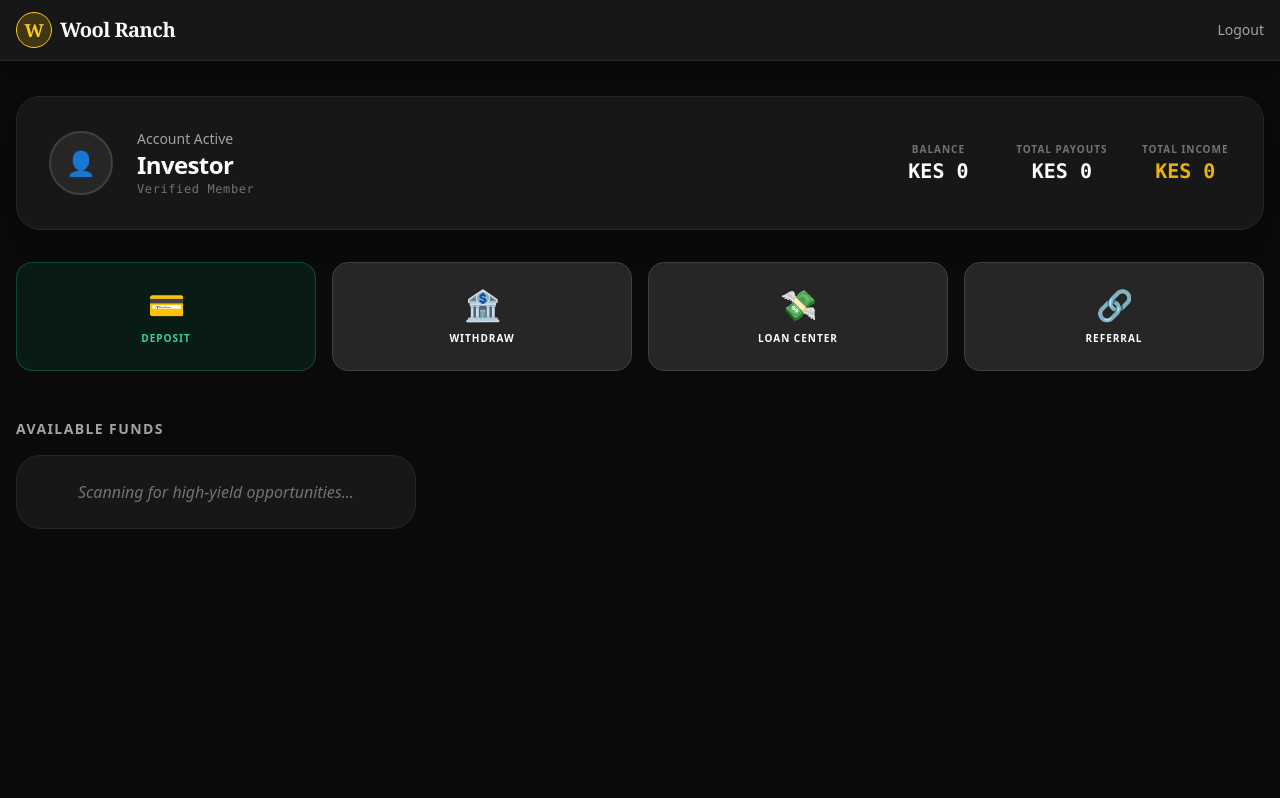
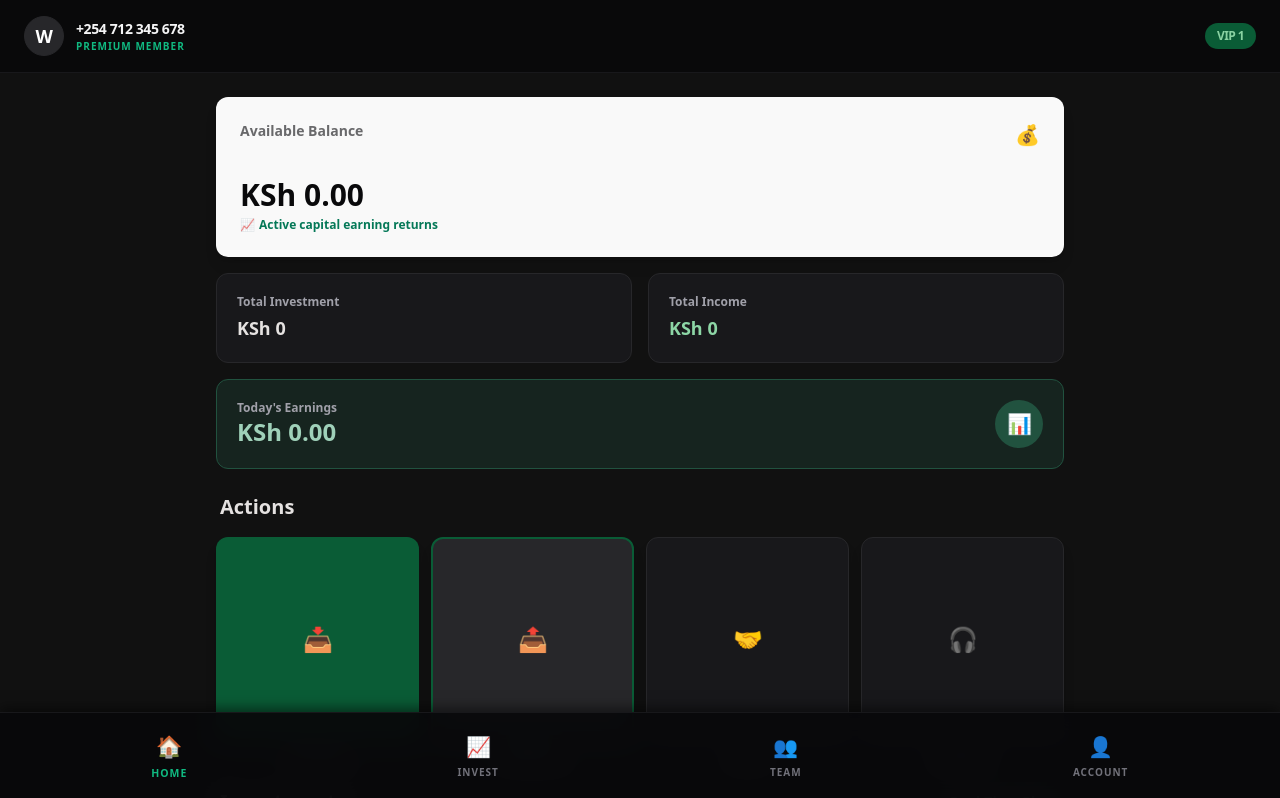
Before and after one commit to linuxbyter/Woolranch, a Next.js app: page /dashboard in a window 1280 px wide. Shown: the top 798 px of the page. Built offline with nearby package versions, Linux system fonts and the light colour scheme; no server answers; the database is empty.

Commit message:
Refactor DashboardPage with TypeScript interfaces

```diff
--- a/app/dashboard/page.tsx
+++ b/app/dashboard/page.tsx
@@ -1,136 +1,293 @@
 'use client';
 
-import { useState, useEffect } from 'react';
+import React, { useState, useEffect } from 'react';
 import { useRouter } from 'next/navigation';
+import axios from 'axios';
 
-export default function DashboardPage() {
+interface Product {
+  id: number;
+  name: string;
+  price: number;
+  dailyIncome: number;
+  revenueDays: number;
+  totalRevenue: number;
+  category: string;
+}
+
+interface UserData {
+  phone: string;
+  vipLevel: number;
+  balance: number;
+  investBalance: number;
+  totalIncome: number;
+  todayIncome: number;
+}
+
+export default function Dashboard() {
   const router = useRouter();
-  const [user, setUser] = useState<any>(null);
+  const [activeTab, setActiveTab] = useState('Fixed Fund');
+  const [products, setProducts] = useState<Product[]>([]);
+  const [user, setUser] = useState<UserData | null>(null);
   const [loading, setLoading] = useState(true);
 
-  // 1. Fetch User Data on Load
   useEffect(() => {
-    async function fetchUserData() {
+    async function fetchData() {
       try {
-        const res = await fetch('/api/user'); // Ensure you have this endpoint
-        const data = await res.json();
-        if (data.success) {
-          setUser(data.user);
-        } else {
-          router.push('/login');
-        }
-      } catch (err) {
-        console.error("Failed to fetch user:", err);
+        const [userRes, productsRes] = await Promise.all([
+          axios.get('/api/user'),
+          axios.get('/api/products'),
+        ]);
+
+        if (userRes.data.success) setUser(userRes.data.user);
+        if (productsRes.data.success) setProducts(productsRes.data.products);
+      } catch (error) {
+        console.error('Error fetching dashboard data:', error);
       } finally {
         setLoading(false);
       }
     }
-    fetchUserData();
-  }, [router]);
 
-  // 2. Handle Referral Link Copy
-  const copyRefLink = () => {
-    const link = `${window.location.origin}/register?ref=${user?.id || ''}`;
-    navigator.clipboard.writeText(link);
-    alert("Referral link copied!");
+    fetchData();
+  }, []);
+
+  const filteredProducts = products.filter((p) => p.category === activeTab);
+
+  const handleBuy = (productId: number) => {
+    router.push(`/buy/${productId}`);
   };
 
-  // 3. Loading State UI
   if (loading) {
     return (
-      <div className="min-h-screen bg-neutral-950 flex items-center justify-center">
-        <div className="animate-spin rounded-full h-12 w-12 border-t-2 border-b-2 border-yellow-500"></div>
+      <div className="min-h-screen bg-[#111111] flex items-center justify-center">
+        <div className="animate-spin rounded-full h-10 w-10 border-b-2 border-[#8dd6a6]"></div>
       </div>
     );
   }
 
   return (
-    <div className="min-h-screen bg-neutral-950 font-sans text-neutral-100">
-
-      {/* Header: Professional Investment Branding */}
-      <header className="fixed top-0 left-0 right-0 z-50 bg-neutral-900 border-b border-neutral-800 shadow-lg">
-        <div className="max-w-7xl mx-auto px-4 py-3 flex justify-between items-center">
-          <div className="flex items-center gap-2">
-            <div className="w-9 h-9 rounded-full bg-yellow-500/20 border border-yellow-400 flex items-center justify-center">
-              <span className="font-serif text-lg font-bold text-yellow-400">W</span>
-            </div>
-            <h1 className="text-xl font-bold font-serif tracking-tight text-neutral-50 text-emerald-400">Wool Ranch</h1>
+    <div className="bg-[#111111] text-[#e5e2e1] min-h-screen font-sans antialiased pb-28">
+      {/* Top App Bar */}
+      <header className="bg-zinc-950 text-emerald-900 tracking-tight sticky top-0 border-b border-zinc-900 flex justify-between items-center w-full px-6 py-4 z-50 backdrop-blur-md bg-zinc-950/90">
+        <div className="flex items-center gap-3">
+          <div className="w-10 h-10 rounded-full bg-zinc-800 flex items-center justify-center overflow-hidden border border-zinc-800 text-white font-bold text-lg select-none">
+            {user?.phone ? user.phone.slice(-1) : 'W'}
           </div>
-          <button
-            onClick={() => { /* Add logout logic here */ router.push('/login') }}
-            className="text-sm font-medium text-neutral-400 hover:text-white transition"
-          >
-            Logout
-          </button>
+          <div className="flex flex-col">
+            <span className="text-zinc-100 font-bold text-sm">
+              {user?.phone ? `+254 ${user.phone.slice(-9)}` : '+254 712 345 678'}
+            </span>
+            <span className="text-[10px] text-emerald-500 uppercase font-bold tracking-widest">
+              Premium Member
+            </span>
+          </div>
+        </div>
+        <div className="flex items-center gap-4">
+          <span className="bg-[#0a5c36] text-[#89d2a2] px-3 py-1 rounded-full text-[12px] font-extrabold tracking-tighter">
+            VIP {user?.vipLevel || 1}
+          </span>
         </div>
       </header>
 
-      <main className="max-w-7xl mx-auto pt-24 pb-12 px-4 space-y-8">
-
-        {/* User Card */}
-        <div className="bg-neutral-900 rounded-3xl p-8 border border-neutral-800 shadow-xl flex flex-col md:flex-row items-center justify-between gap-6">
-          <div className="flex items-center gap-6">
-            <div className="w-16 h-16 rounded-full bg-neutral-800 flex items-center justify-center border-2 border-neutral-700">
-              <span className="text-2xl">👤</span>
+      <main className="pt-6 px-6 space-y-6 max-w-4xl mx-auto">
+        {/* Asymmetric Bento-Style Balance Section */}
+        <div className="grid grid-cols-2 gap-4">
+          <div className="col-span-2 bg-[#F9F9F9] rounded-xl p-6 shadow-lg flex flex-col justify-between min-h-[160px]">
+            <div className="flex justify-between items-start">
+              <span className="text-zinc-950/60 font-semibold text-sm">Available Balance</span>
+              <span className="text-zinc-950 text-xl">💰</span>
             </div>
             <div>
-              <p className="text-sm text-neutral-400">Account Active</p>
-              <h2 className="text-2xl font-semibold text-white tracking-tight">{user?.name || 'Investor'}</h2>
-              <p className="text-xs text-neutral-500 font-mono tracking-wider">{user?.phone || 'Verified Member'}</p>
+              <span className="text-zinc-950 font-extrabold text-3xl block">
+                KSh {user?.balance?.toLocaleString(undefined, { minimumFractionDigits: 2, maximumFractionDigits: 2 }) || '0.00'}
+              </span>
+              <div className="flex items-center gap-1 text-emerald-700 font-semibold text-xs mt-1">
+                <span>📈</span>
+                <span>Active capital earning returns</span>
+              </div>
             </div>
           </div>
 
-          <div className="grid grid-cols-1 sm:grid-cols-3 gap-8 text-center w-full md:w-auto">
-            <div>
-              <p className="text-[10px] text-neutral-500 uppercase tracking-widest font-bold">Balance</p>
-              <p className="text-xl font-extrabold text-white font-mono">KES {user?.balance?.toLocaleString() || '0'}</p>
+          <div className="bg-zinc-900 rounded-xl p-5 border border-zinc-800 flex flex-col gap-1">
+            <span className="text-zinc-400 font-semibold text-xs">Total Investment</span>
+            <span className="text-[#e5e2e1] font-bold text-lg">
+              KSh {user?.investBalance?.toLocaleString() || '0'}
+            </span>
+          </div>
+          <div className="bg-zinc-900 rounded-xl p-5 border border-zinc-800 flex flex-col gap-1">
+            <span className="text-zinc-400 font-semibold text-xs">Total Income</span>
+            <span className="text-[#8dd6a6] font-bold text-lg">
+              KSh {user?.totalIncome?.toLocaleString() || '0'}
+            </span>
+          </div>
+
+          <div className="col-span-2 bg-[#21523f]/30 border border-[#21523f] rounded-xl p-5 flex justify-between items-center">
+            <div className="flex flex-col">
+              <span className="text-zinc-400 font-semibold text-xs">Today's Earnings</span>
+              <span className="text-[#9fd1b9] font-bold text-2xl">
+                KSh {user?.todayIncome?.toLocaleString() || '0.00'}
+              </span>
             </div>
-            <div>
-              <p className="text-[10px] text-neutral-500 uppercase tracking-widest font-bold">Total Payouts</p>
-              <p className="text-xl font-extrabold text-white font-mono">KES {user?.totalWithdrawn?.toLocaleString() || '0'}</p>
-            </div>
-            <div>
-              <p className="text-[10px] text-neutral-500 uppercase tracking-widest font-bold">Total Income</p>
-              <p className="text-xl font-extrabold text-yellow-500 font-mono">KES {user?.totalIncome?.toLocaleString() || '0'}</p>
+            <div className="w-12 h-12 bg-[#21523f] rounded-full flex items-center justify-center text-xl">
+              📊
             </div>
           </div>
         </div>
 
-        {/* Action Grid */}
-        <div className="grid grid-cols-2 md:grid-cols-4 gap-4">
-          <button onClick={() => router.push('/deposit')} className="bg-emerald-500/10 hover:bg-emerald-500/20 text-emerald-400 py-6 rounded-2xl flex flex-col items-center border border-emerald-500/30 transition">
-            <span className="text-3xl mb-2">💳</span>
-            <span className="font-bold uppercase text-[10px] tracking-widest">Deposit</span>
+        {/* Quick Actions */}
+        <section className="space-y-4">
+          <h2 className="text-xl font-bold text-[#e5e2e1] px-1">Actions</h2>
+          <div className="grid grid-cols-4 gap-3">
+            {[
+              { label: 'Recharge', icon: '📥', path: '/deposit', main: true },
+              { label: 'Withdraw', icon: '📤', path: '/withdraw', border: true },
+              { label: 'Loan', icon: '🤝', path: '/loans' },
+              { label: 'Support', icon: '🎧', path: '/support' },
+            ].map((btn) => (
+              <button
+                key={btn.label}
+                onClick={() => router.push(btn.path)}
+                className="flex flex-col items-center gap-2 group active:scale-95 transition-transform"
+              >
+                <div
+                  className={`w-full aspect-square rounded-xl flex items-center justify-center transition-colors shadow-lg ${
+                    btn.main
+                      ? 'bg-[#0a5c36] hover:bg-[#216b43]'
+                      : btn.border
+                      ? 'bg-zinc-800 border-2 border-[#0a5c36] hover:bg-zinc-700'
+                      : 'bg-zinc-900 border border-zinc-800 hover:bg-zinc-800'
+                  }`}
+                >
+                  <span className="text-2xl">{btn.icon}</span>
+                </div>
+                <span className="text-zinc-400 font-semibold text-xs">{btn.label}</span>
+              </button>
+            ))}
+          </div>
+        </section>
+
+        {/* Investment Tabs */}
+        <section className="space-y-6">
+          <div className="flex justify-between items-center px-1">
+            <h2 className="text-xl font-bold text-[#e5e2e1]">Investments</h2>
+            <span className="text-[#8dd6a6] font-semibold text-sm">Real-Time Plans</span>
+          </div>
+
+          {/* Segmented Control Tab Pattern */}
+          <div className="bg-zinc-950 p-1.5 rounded-full flex items-center border border-zinc-900 shadow-inner">
+            {['Fixed Fund', 'Welfare Fund', 'Yearly Fund'].map((tab) => (
+              <button
+                key={tab}
+                onClick={() => setActiveTab(tab)}
+                className={`flex-1 py-2.5 rounded-full text-xs font-bold transition-all ${
+                  activeTab === tab
+                    ? 'bg-zinc-800 text-zinc-100 shadow-sm'
+                    : 'text-zinc-500 hover:text-zinc-300'
+                }`}
+              >
+                {tab}
+              </button>
+            ))}
+          </div>
+
+          {/* Real-Time Product List */}
+          <div className="space-y-6">
+            {filteredProducts.length > 0 ? (
+              filteredProducts.map((product) => (
+                <div
+                  key={product.id}
+                  className="bg-[#F9F9F9] rounded-2xl overflow-hidden shadow-2xl border border-white/10 group flex flex-col"
+                >
+                  {/* Decorative Header Card Cover */}
+                  <div className="relative h-32 bg-gradient-to-tr from-[#0a5c36] to-[#111111] overflow-hidden flex items-center justify-center">
+                    <span className="text-5xl opacity-30 select-none">🌿</span>
+                    <div className="absolute top-4 right-4 bg-[#0a5c36] text-[#89d2a2] px-3 py-1 rounded-full font-bold text-[10px] tracking-widest uppercase">
+                      High Yield
+                    </div>
+                  </div>
+
+                  <div className="p-6 space-y-4">
+                    <div className="flex justify-between items-end">
+                      <div>
+                        <h3 className="text-zinc-950 font-bold text-lg">{product.name}</h3>
+                        <p className="text-zinc-500 font-semibold text-xs">Premium Investment Tier</p>
+                      </div>
+                      <div className="text-right">
+                        <p className="text-zinc-400 text-[10px] font-extrabold uppercase tracking-widest">
+                          Price
+                        </p>
+                        <p className="text-zinc-950 font-bold text-lg">
+                          KSh {product.price.toLocaleString()}
+                        </p>
+                      </div>
+                    </div>
+
+                    <div className="grid grid-cols-3 gap-4 py-4 border-y border-zinc-200">
+                      <div>
+                        <p className="text-zinc-400 text-[10px] font-extrabold uppercase tracking-widest">
+                          Validity
+                        </p>
+                        <p className="text-zinc-950 font-semibold text-sm">
+                          {product.revenueDays} Days
+                        </p>
+                      </div>
+                      <div>
+                        <p className="text-zinc-400 text-[10px] font-extrabold uppercase tracking-widest">
+                          Daily
+                        </p>
+                        <p className="text-[#0a5c36] font-bold text-sm">
+                          KSh {product.dailyIncome.toLocaleString()}
+                        </p>
+                      </div>
+                      <div>
+                        <p className="text-zinc-400 text-[10px] font-extrabold uppercase tracking-widest">
+                          Total
+                        </p>
+                        <p className="text-zinc-950 font-bold text-sm">
+                          KSh {product.totalRevenue.toLocaleString()}
+                        </p>
+                      </div>
+                    </div>
+
+                    <button
+                      onClick={() => handleBuy(product.id)}
+                      className="w-full bg-[#0a5c36] hover:bg-[#216b43] text-white py-4 rounded-xl font-bold tracking-tight active:scale-95 transition-all shadow-lg shadow-[#0a5c36]/20"
+                    >
+                      Buy Now
+                    </button>
+                  </div>
+                </div>
+              ))
+            ) : (
+              <div className="text-center py-12 text-zinc-500 italic text-sm">
+                No real-time {activeTab} offerings available.
+              </div>
+            )}
+          </div>
+        </section>
+      </main>
+
+      {/* Persistent Bottom Bar */}
+      <nav className="fixed bottom-0 left-0 w-full z-50 bg-zinc-950/95 backdrop-blur-md border-t border-zinc-900 flex justify-around items-center px-4 py-3 pb-safe shadow-[0_-4px_12px_rgba(0,0,0,0.5)]">
+        {[
+          { label: 'Home', icon: '🏠', path: '/', active: true },
+          { label: 'Invest', icon: '📈', path: '/invest' },
+          { label: 'Team', icon: '👥', path: '/team' },
+          { label: 'Account', icon: '👤', path: '/profile' },
+        ].map((item) => (
+          <button
+            key={item.label}
+            onClick={() => router.push(item.path)}
+            className={`flex flex-col items-center justify-center p-2 transition-all active:scale-90 ${
+              item.active ? 'text-emerald-500 scale-105' : 'text-zinc-500 hover:text-emerald-400'
+            }`}
+          >
+            <span className="text-xl">{item.icon}</span>
+            <span className="text-[10px] font-semibold uppercase tracking-widest mt-1">
+              {item.label}
+            </span>
           </button>
-
-          <button onClick={() => router.push('/withdraw')} className="bg-neutral-800 hover:bg-neutral-700 text-white py-6 rounded-2xl flex flex-col items-center border border-neutral-700 transition">
-            <span className="text-3xl mb-2">🏦</span>
-            <span className="font-bold uppercase text-[10px] tracking-widest">Withdraw</span>
-          </button>
-
-          <button onClick={() => router.push('/loans')} className="bg-neutral-800 hover:bg-neutral-700 text-white py-6 rounded-2xl flex flex-col items-center border border-neutral-700 transition">
-            <span className="text-3xl mb-2">💸</span>
-            <span className="font-bold uppercase text-[10px] tracking-widest">Loan Center</span>
-          </button>
-
-          <button onClick={copyRefLink} className="bg-neutral-800 hover:bg-neutral-700 text-white py-6 rounded-2xl flex flex-col items-center border border-neutral-700 transition">
-            <span className="text-3xl mb-2">🔗</span>
-            <span className="font-bold uppercase text-[10px] tracking-widest">Referral</span>
-          </button>
-        </div>
-
-        {/* Placeholder for Investment Products */}
-        <div className="pt-4">
-          <h3 className="text-lg font-bold mb-4 text-neutral-400 uppercase tracking-widest text-sm">Available Funds</h3>
-          <div className="grid grid-cols-1 md:grid-cols-2 lg:grid-cols-3 gap-6">
-             {/* Map your investment products here later */}
-             <div className="bg-neutral-900 border border-neutral-800 p-6 rounded-3xl text-center text-neutral-500 italic">
-                Scanning for high-yield opportunities...
-             </div>
-          </div>
-        </div>
-
-      </main>
+        ))}
+      </nav>
     </div>
   );
 }
```
